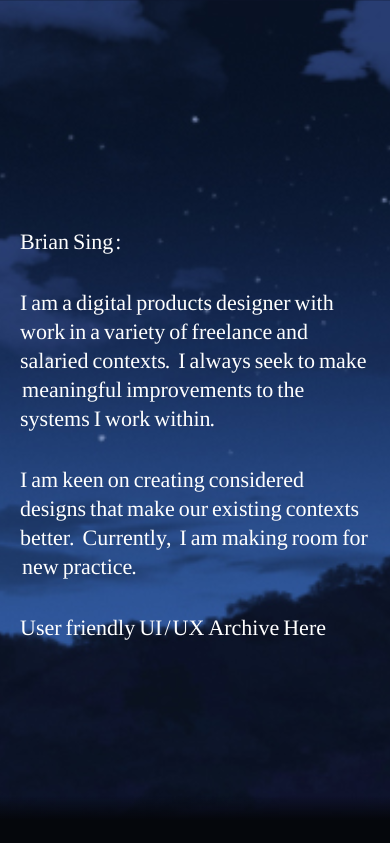
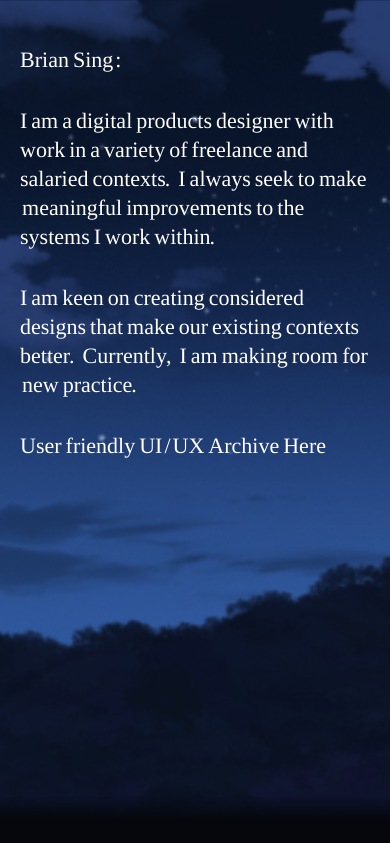
Before and after one commit to bsing333/bsing333.github.io, a plain HTML site: page index.html in a window 390 px wide. Shown: the top 843 px of the page. Drawn offline with Linux system fonts and the light colour scheme; no server answers.

Commit message:
Update master-styles-4.css

```diff
--- a/css/master-styles-4.css
+++ b/css/master-styles-4.css
@@ -303,6 +303,8 @@ border-left-color: rgba(255,255,255,0.8); /* Right-pointing triangle */
   .whole-canvas {
     flex-direction: column; /* Stack items vertically */
     gap: 20px; /* Add vertical spacing */
+    justify-content: start;
+    min-height: none;
   }
 
   .main-content {
```
